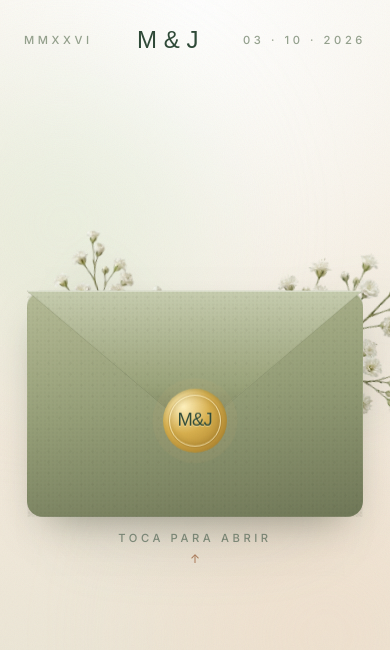
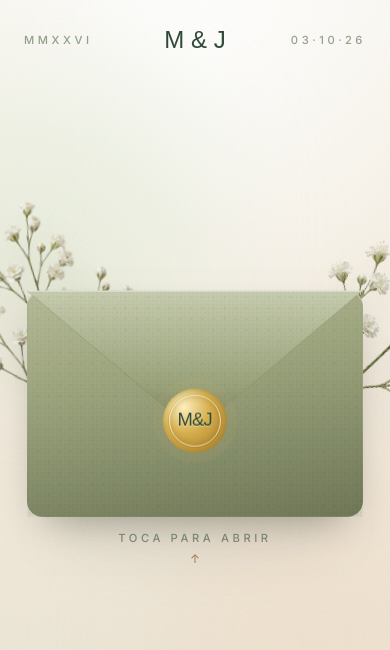
Before and after one commit to matespinosa/save-the-date, a Next.js app: page / in a window 390 px wide. Shown: the top 650 px of the page. Built offline with nearby package versions, Linux system fonts and the light colour scheme; a web font is replaced by a local one.

Commit message:
aajustes mobile

```diff
--- a/app/components/InvitationCard.tsx
+++ b/app/components/InvitationCard.tsx
@@ -52,12 +52,15 @@ export function InvitationCard({ revealed }: { revealed: boolean }) {
           }}
         />
 
+        {/* Strong bottom-up dark gradient so the Save the Date copy is
+            legible against any photo content. Stays subtle in the upper
+            third to keep the couple's faces visible. */}
         <div
           aria-hidden
           className="absolute inset-0"
           style={{
             background:
-              "linear-gradient(180deg, rgba(18,22,18,0.04) 0%, rgba(16,20,16,0.1) 42%, rgba(7,10,8,0.68) 100%)",
+              "linear-gradient(180deg, rgba(18,22,18,0) 0%, rgba(16,20,16,0.18) 35%, rgba(8,12,9,0.62) 62%, rgba(4,7,5,0.88) 100%)",
           }}
         />
         <div
--- a/app/page.tsx
+++ b/app/page.tsx
@@ -8,12 +8,15 @@ export default function Page() {
     <main className="relative flex min-h-svh w-full flex-col items-center overflow-hidden">
       <BotanicalBackdrop />
 
-      <header className="relative z-10 flex w-full items-center justify-between px-6 pt-7 sm:px-12">
-        <span className="eyebrow text-moss/65">MMXXVI</span>
-        <span className="script text-forest text-2xl leading-none">
+      <header className="relative z-10 grid w-full grid-cols-3 items-center px-6 pt-7 sm:px-12">
+        <span className="eyebrow text-moss/65 justify-self-start">MMXXVI</span>
+        <span className="script text-forest text-2xl leading-none justify-self-center">
           M &amp; J
         </span>
-        <span className="eyebrow text-moss/65">03 · 10 · 2026</span>
+        <span className="eyebrow text-moss/65 justify-self-end whitespace-nowrap">
+          <span className="sm:hidden">03·10·26</span>
+          <span className="hidden sm:inline">03 · 10 · 2026</span>
+        </span>
       </header>
 
       <section className="relative z-10 flex flex-1 flex-col items-center justify-center px-4 pb-20 pt-8">
@@ -41,19 +44,21 @@ function FlowerAssets() {
       aria-hidden
       className="pointer-events-none absolute inset-0 z-0 mx-auto w-full max-w-5xl"
     >
-      {/* Left branch — base tucked behind upper-left of envelope, tips reach up & out */}
+      {/* Left branch — base tucked behind upper-left of envelope, tips reach up & out.
+          On mobile we push the base further left (off-screen-ish) and grow the height
+          so the flowering tips clear the envelope edge and remain visible. */}
       <Image
         src={flowerOne}
         alt=""
         priority
-        className="absolute left-[calc(50%-18rem)] top-[calc(50%-19rem)] h-[clamp(20rem,42vw,30rem)] w-auto -rotate-[8deg] object-contain opacity-95 drop-shadow-[0_18px_22px_rgba(47,74,56,0.12)] max-sm:left-[calc(50%-12rem)] max-sm:top-[calc(50%-15rem)] max-sm:h-[19rem]"
+        className="absolute left-[calc(50%-18rem)] top-[calc(50%-19rem)] h-[clamp(20rem,42vw,30rem)] w-auto -rotate-[8deg] object-contain opacity-95 drop-shadow-[0_18px_22px_rgba(47,74,56,0.12)] max-sm:left-[calc(50%-17rem)] max-sm:top-[calc(50%-17rem)] max-sm:h-[22rem]"
       />
-      {/* Right branch — base tucked behind upper-right of envelope, tips reach up & out */}
+      {/* Right branch — same treatment for the right side */}
       <Image
         src={flowerTwo}
         alt=""
         priority
-        className="absolute left-[calc(50%-1rem)] top-[calc(50%-18rem)] h-[clamp(17rem,36vw,26rem)] w-auto rotate-[10deg] object-contain opacity-95 drop-shadow-[0_16px_20px_rgba(47,74,56,0.1)] max-sm:left-[calc(50%-1rem)] max-sm:top-[calc(50%-14rem)] max-sm:h-[16rem]"
+        className="absolute left-[calc(50%-1rem)] top-[calc(50%-18rem)] h-[clamp(17rem,36vw,26rem)] w-auto rotate-[10deg] object-contain opacity-95 drop-shadow-[0_16px_20px_rgba(47,74,56,0.1)] max-sm:left-[calc(50%+1rem)] max-sm:top-[calc(50%-15.5rem)] max-sm:h-[19rem]"
       />
     </div>
   );
```
